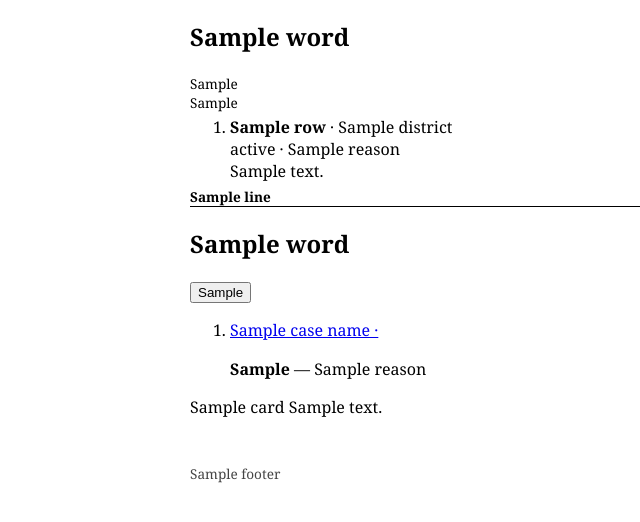
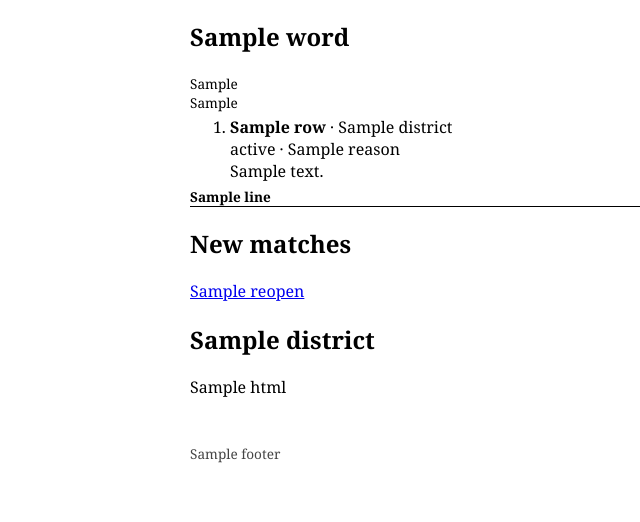
Before and after one commit to l33tfleet/know-your-district, a FastAPI app: template templates/folder.html in a window 1280 px wide. Shown: the part 256-778 px from the top of the page, without its empty margins (82-722 px from the left). Run offline with FastAPI, Linux system fonts and the light colour scheme; the template is opened without the code that fills it: most values are stand-ins (such as "Sample title", 1, 10 or a date in 2020).

Commit message:
Interface change: add New matches view for folder users
Subtract saved and legacy identities per district; reuse sourced suggestions and atomic decisions.

Tests: confirmed failures first; 7 new and 41 existing regressions pass. `make lint typecheck` passes.

Demo:
goto /brief/house/22?preview=1
click text=Save to folder
click text=New matches
see Source: district matches
click [data-suggestion="children_under_5:public-pre-k"] form[action*="/accept"] button
click text=New matches
click [data-suggestion="disability:hawaii-able"] form[action*="/dismiss"] button
click text=New matches
see No program connections are offered

Refs #407

```diff
--- a/app/folders/routes.py
+++ b/app/folders/routes.py
@@ -540,6 +540,7 @@ def folder_page(
     draft: Draft | None = None,
     status_code: int = 200,
     open_editor: int | None = None,
+    missing: bool = False,
 ) -> HTMLResponse:
     """The folder with each card and its notes; a draft shows under its own card."""
     with known_folder():
@@ -560,9 +561,10 @@ def folder_page(
                 "card": render_card(card, state, folder_id),
                 "notes": render_notes(state, folder_id, card.id, saved, draft, open_editor),
             }
-            for card in folder.cards
+            for card in (() if missing else folder.cards)
         ],
         "folder": folder,
+        "matches_href": f"/f/{folder_id}/matches{query_of(state)}",
         "link": link,
         "oob": False,
         "preview": state.preview,
@@ -572,6 +574,8 @@ def folder_page(
         "title": words["title"].format(name=folder.name),
         "words": words,
     }
+    if missing:
+        context["missing_groups"] = missing_groups(folder_id, state)
     return templates.TemplateResponse(request, "folder.html", context, status_code=status_code)
 
 
@@ -709,6 +713,44 @@ async def create_folder(
     return RedirectResponse(folder_path(folder_id, state), status_code=303)
 
 
+def missing_groups(folder_id: str, state: PageState) -> list[dict[str, object]]:
+    """Subtract saved cases, match cards and all decisions for each represented district."""
+    # Local: this adapter imports our router; program cards wait for startup case loading.
+    from app.tools.suggest_matches import suggest_matches
+    from app.web.suggestions import Offer, district_of, in_folder, propose_now
+
+    with known_folder():
+        db = open_store(state)
+        folder = db.get_folder(folder_id)
+        decisions = db.list_decisions(folder_id)
+    groups: list[dict[str, object]] = []
+    represented = dict.fromkeys((card.chamber, card.district) for card in folder.cards)
+    for chamber, number in represented:
+        card = next(c for c in folder.cards if (c.chamber, c.district) == (chamber, number))
+        district = district_of(card)
+        proposals = propose_now(district)
+        saved = in_folder(folder, district, proposals) + [d.reference.match for d in decisions]
+        html = templates.get_template("partials/suggestions.html").render(
+            card_id=card.id,
+            folder_id=folder_id,
+            offered=[Offer(p, False) for p in suggest_matches(proposals, saved)],
+            preview=state.preview,
+            words=load_copy()["suggestions"],
+        )
+        groups.append({"district": geography_name(district.fact_key), "html": Markup(html)})
+    return groups
+
+
+@router.get("/f/{folder_id}/matches", response_class=HTMLResponse)
+def missing_matches(request: Request, folder_id: str, preview: str | None = None) -> HTMLResponse:
+    """New matches reuse suggestion forms and atomic decisions through a district's saved card.
+
+    A separate view keeps shared partial ids unique alongside lazy per-card suggestions.
+    """
+    state = guard(preview)
+    return folder_page(request, state, folder_id_or_404(folder_id), missing=True)
+
+
 @router.get("/f/{folder_id}", response_class=HTMLResponse)
 def show_folder(
     request: Request, folder_id: str, preview: str | None = None, edit: str | None = None
--- a/templates/folder.html
+++ b/templates/folder.html
@@ -14,7 +14,7 @@
     <label for="folder-link">{{ words.link_label }}</label>
     <input id="folder-link" type="text" readonly value="{{ link }}" aria-describedby="folder-notice">
     <button type="button" class="copy-link" data-copied="{{ words.copied }}"
-            hx-on:click="const button = this; navigator.clipboard.writeText(location.href).then(function () { button.nextElementSibling.textContent = button.dataset.copied })">{{ words.copy_link }}</button>
+            hx-on:click="const button = this; navigator.clipboard.writeText({% if missing_groups is defined %}button.previousElementSibling.value{% else %}location.href{% endif %}).then(function () { button.nextElementSibling.textContent = button.dataset.copied })">{{ words.copy_link }}</button>
     <span id="copy-status" role="status"></span>
   </div>
   <p class="folder-reopen"><a href="{{ reopen }}">{{ words.open_office }}</a> · <a href="{{ reopen }}">{{ words.reopen }}</a></p>
@@ -42,6 +42,21 @@
   </section>
   {% endblock %}
   <div class="folder-full">
+    {% if missing_groups is defined %}
+    <section id="missing-matches" aria-labelledby="missing-matches-heading">
+      <h2 id="missing-matches-heading">New matches</h2>
+      <p><a href="{{ reopen }}">{{ words.reopen }}</a></p>
+      {% for group in missing_groups %}
+      <div class="missing-district">
+        <h2>{{ group.district }}</h2>
+        {{ group.html }}
+      </div>
+      {% else %}
+      <p>{{ words.empty }}</p>
+      {% endfor %}
+    </section>
+    {% else %}
+    <p><a href="{{ matches_href }}">New matches</a></p>
     {% include "partials/folder-attention.html" %}
     {% for entry in cards %}
     {{ entry.card }}
@@ -49,6 +64,7 @@
     {% else %}
     <p>{{ words.empty }}</p>
     {% endfor %}
+    {% endif %}
   </div>
 </article>
 {% endblock %}
```
Also changed, not shown: app/tools/suggest_matches.py (added, +17 -0 lines), tests/regressions/test_wo154_missing_matches.py (added, +182 -0 lines).
